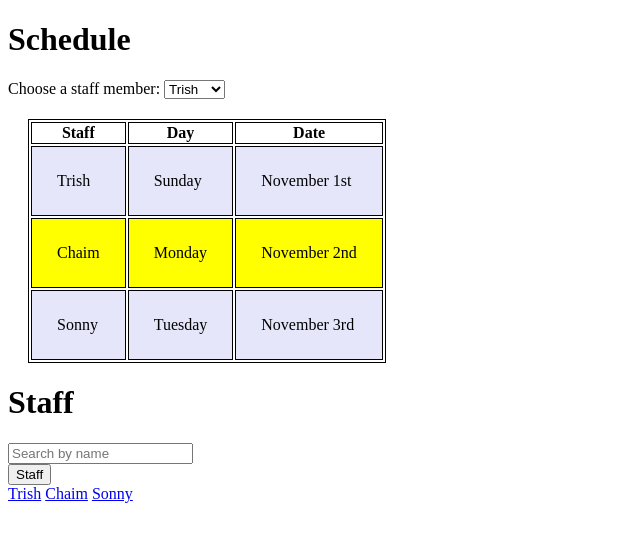
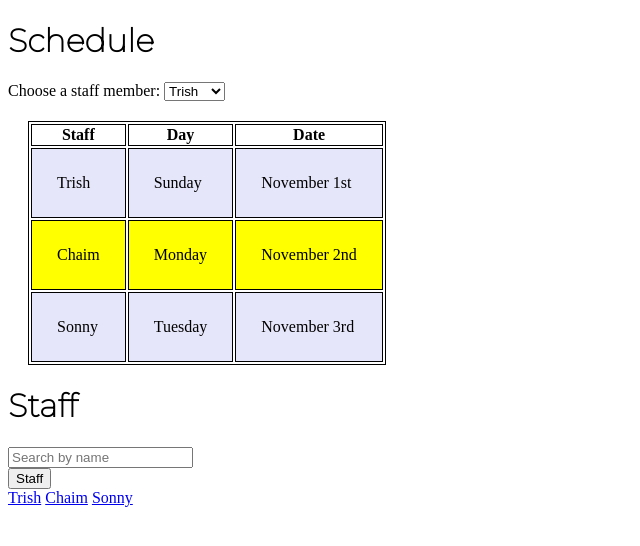
Before and after one commit to andrewgoodman32/scheduler, a plain HTML site: page index.html in a window 1280 px wide. Shown: the whole page, without its empty margins (0-640 px from the left). Drawn offline with Linux system fonts and the light colour scheme.

Commit message:
add custom google font

```diff
--- a/index.html
+++ b/index.html
@@ -6,10 +6,13 @@
     <meta name="viewport" content="width=device-width, initial-scale=1, shrink-to-fit=no">
     <meta name="author" content="andrew-goodman">
 
+    <link rel="preconnect" href="https://fonts.googleapis.com">
+    <link rel="preconnect" href="https://fonts.gstatic.com" crossorigin>
+    <link href="https://fonts.googleapis.com/css2?family=Montserrat:wght@100&display=swap" rel="stylesheet">
+
     <!--Additional Styles-->
     <link rel="stylesheet" href="styles.css">
     <title>Andrews Project</title>
-
 </head>
 
 <body>
--- a/styles.css
+++ b/styles.css
@@ -17,3 +17,7 @@ td {
 table {
   margin: 20px;
 }
+
+h1 {
+  font-family: 'Montserrat', sans-serif;
+}
```
